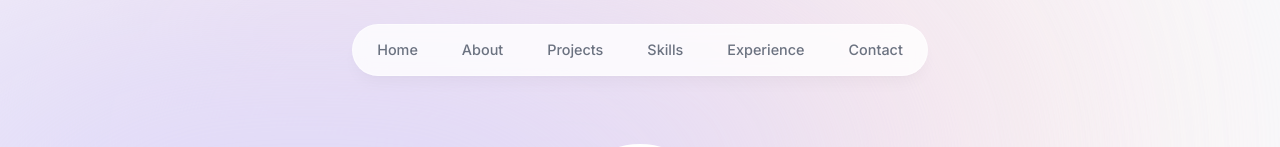
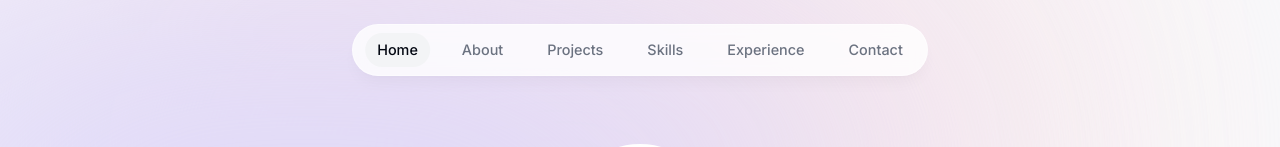
Before and after one commit to dkbozkurt/dkbozkurt-portfolio, a Next.js app: page / in a window 1280 px wide. Shown: the top 147 px of the page. Built offline with nearby package versions, Linux system fonts and the light colour scheme.

Commit message:
header section background set with clsx

```diff
--- a/components/header.tsx
+++ b/components/header.tsx
@@ -1,11 +1,13 @@
 "use client";
 
-import React from 'react'
+import React, { useState } from 'react'
 import { motion } from 'framer-motion';
 import { links } from "@/lib/data";
 import Link from 'next/link';
+import clsx from "clsx";
 
 export default function Header() {
+    const [activeSection, setActiveSection] = useState('Home');
   return (
     <header className="z-[999] relative">
         <motion.div className ="fixed top-0 left-1/2 h-[4.5rem] w-full rounded-none border border-white border-opacity-40 bg-white bg-opacity-80 shadow-lg shadow-black/[0.03] backdrop-blur-[0.5rem] sm:top-6 sm:h-[3.25rem] sm:w-[36rem] sm:rounded-full"
@@ -18,13 +20,35 @@ export default function Header() {
                 {
                     links.map(link => (
                         <motion.li
-                        className = "flex items-center justify-center h-3/4"
+                        className = "relative flex items-center justify-center h-3/4"
                         key={link.hash}
                         initial={{y: -100, opacity: 0}}
                         animate={{y: 0,  opacity: 1}}
                         >
-                            <Link className="flex items-center justify-center w-full px-3 py-3 transition hover:text-gray-950" href={link.hash}>
+                            <Link
+                            className={clsx("flex items-center justify-center w-full px-3 py-3 transition hover:text-gray-950",{
+                               "text-gray-950": activeSection === link.name,
+                            })}
+                            href={link.hash}
+                            onClick={() => setActiveSection(link.name)}
+                            >
                                 {link.name}
+
+                                {
+                                    link.name === activeSection && (
+                                        <motion.span
+                                        className="absolute inset-0 bg-gray-100 rounded-full -z-10"
+                                        layoutId="activeSection"
+                                        transition={{
+                                            type:"spring",
+                                            stiffness:380,
+                                            damping:30,
+                                        }}
+                                        >
+                                        </motion.span>
+                                    )
+                                }
+
                             </Link>
                         </motion.li>
                     ))
--- a/package.json
+++ b/package.json
@@ -13,6 +13,7 @@
     "@types/react": "18.2.47",
     "@types/react-dom": "18.2.18",
     "autoprefixer": "10.4.16",
+    "clsx": "^2.1.0",
     "eslint": "8.56.0",
     "eslint-config-next": "14.0.4",
     "framer-motion": "^10.18.0",
```
Also changed, not shown: 1 other file (tests, documents, lock files or other folders).
